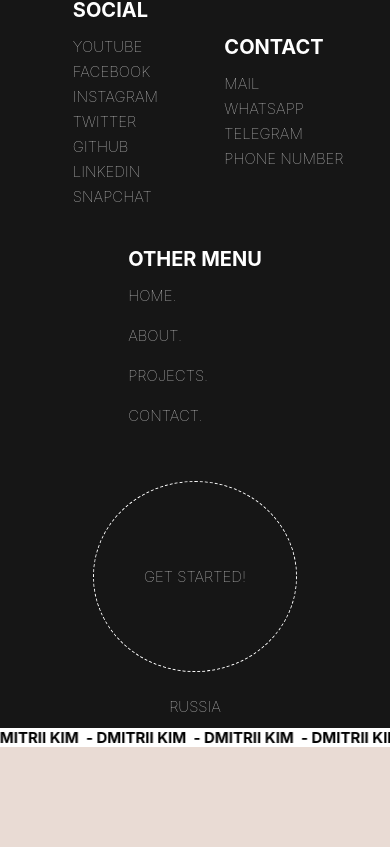
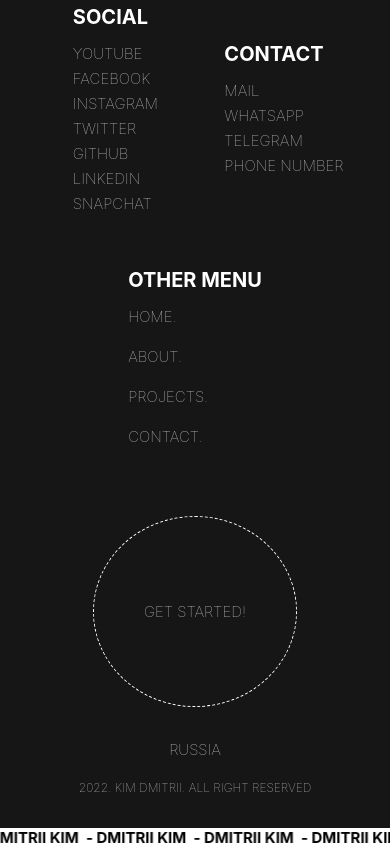
Before and after one commit to dkimd5/portfolioAppv2, a React (Create React App) app: page / in a window 390 px wide. Shown: the part 5407-6254 px from the top of the page. Before the commit the page ends 6154 px from the top, so only its background shows below. Built offline with nearby package versions, Linux system fonts and the light colour scheme.

Commit message:
400 media query added for footer

```diff
--- a/src/Footer/Footer.css
+++ b/src/Footer/Footer.css
@@ -144,3 +144,19 @@
         margin-right: 0px;
     }
 }
+
+@media (max-width: 400px) {
+    .footer {
+        height: 850px;
+    }
+
+    .left-footer-bottom {
+        margin-left: 0px;
+        font-size: 12px;
+    }
+
+    .right-footer-bottom p {
+        margin-right: 0px;
+        font-size: 12px;
+    }
+}
--- a/src/Header/Header.css
+++ b/src/Header/Header.css
@@ -104,7 +104,7 @@ header {
     .toggle-menu {
         display: block;
         position: fixed;
-        top: 20px;
+        top: 15px;
         right: 20px;
         margin: 10px 0px;
         padding: 0px 5px;
```
